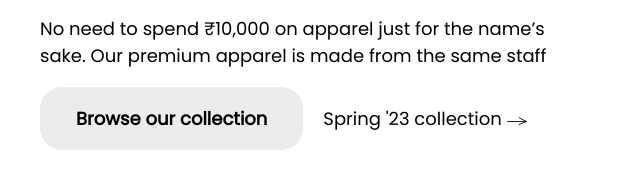
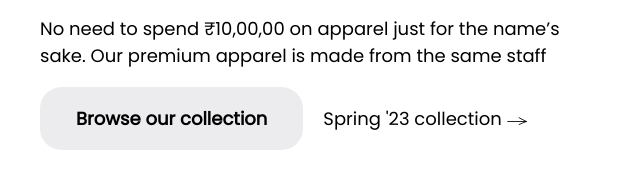
Before and after one commit to arjunshetty1/Fauxica-Practise, a plain HTML site: page index.html in a window 1280 px wide. Shown: the part 306-491 px from the top of the page, 0-640 px from the left. Drawn offline with nearby package versions, Linux system fonts and the light colour scheme; files that its build step writes are made by us from their sources; files whose address does not match are found by name.

Commit message:
Increased the price

```diff
--- a/index.html
+++ b/index.html
@@ -34,7 +34,7 @@
     <div class="left-col">
         <h1>Quality apparel without the price tag</h1>
         <p class="sub-heading">
-            No need to spend ₹10,000 on apparel just for the name’s sake.
+            No need to spend ₹10,00,00 on apparel just for the name’s sake.
             Our premium apparel is made from the same staff
 
         </p>
```
